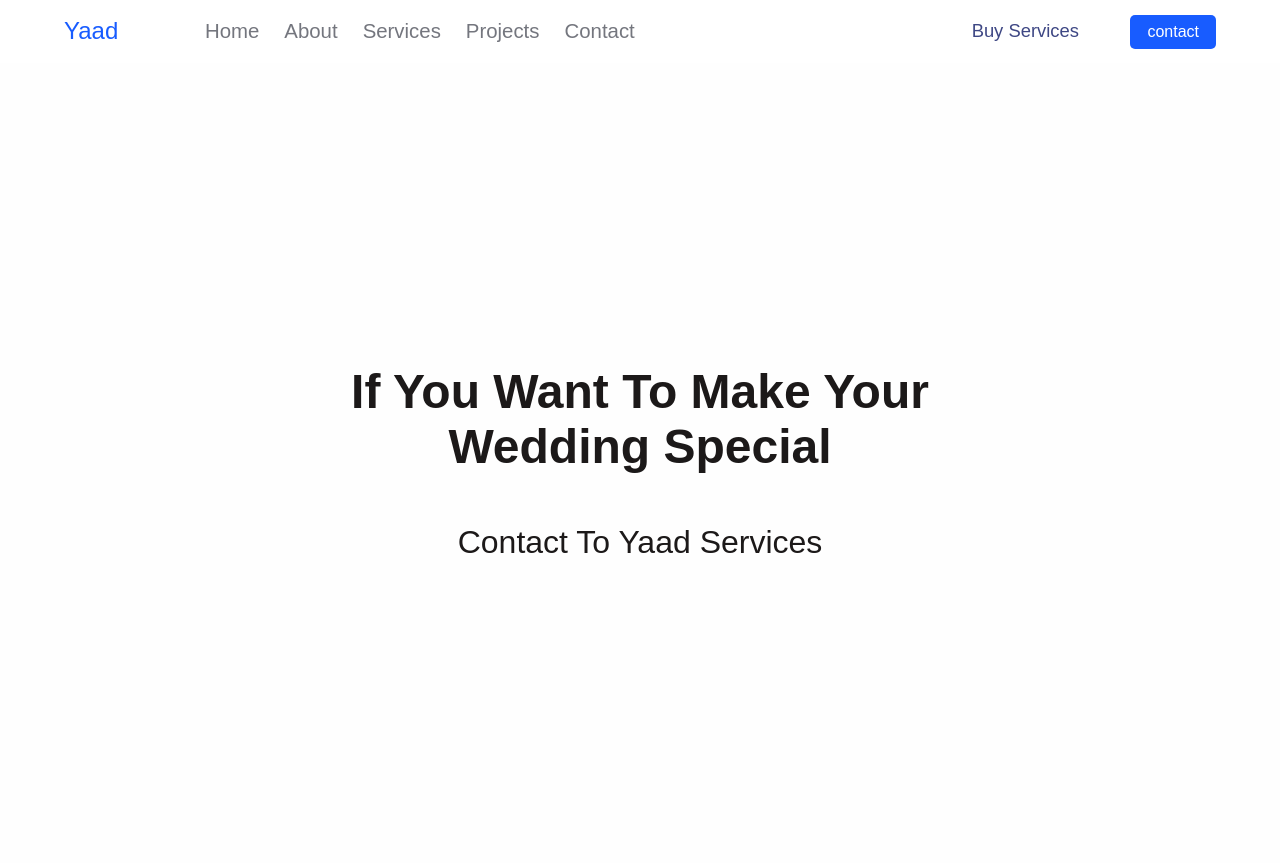
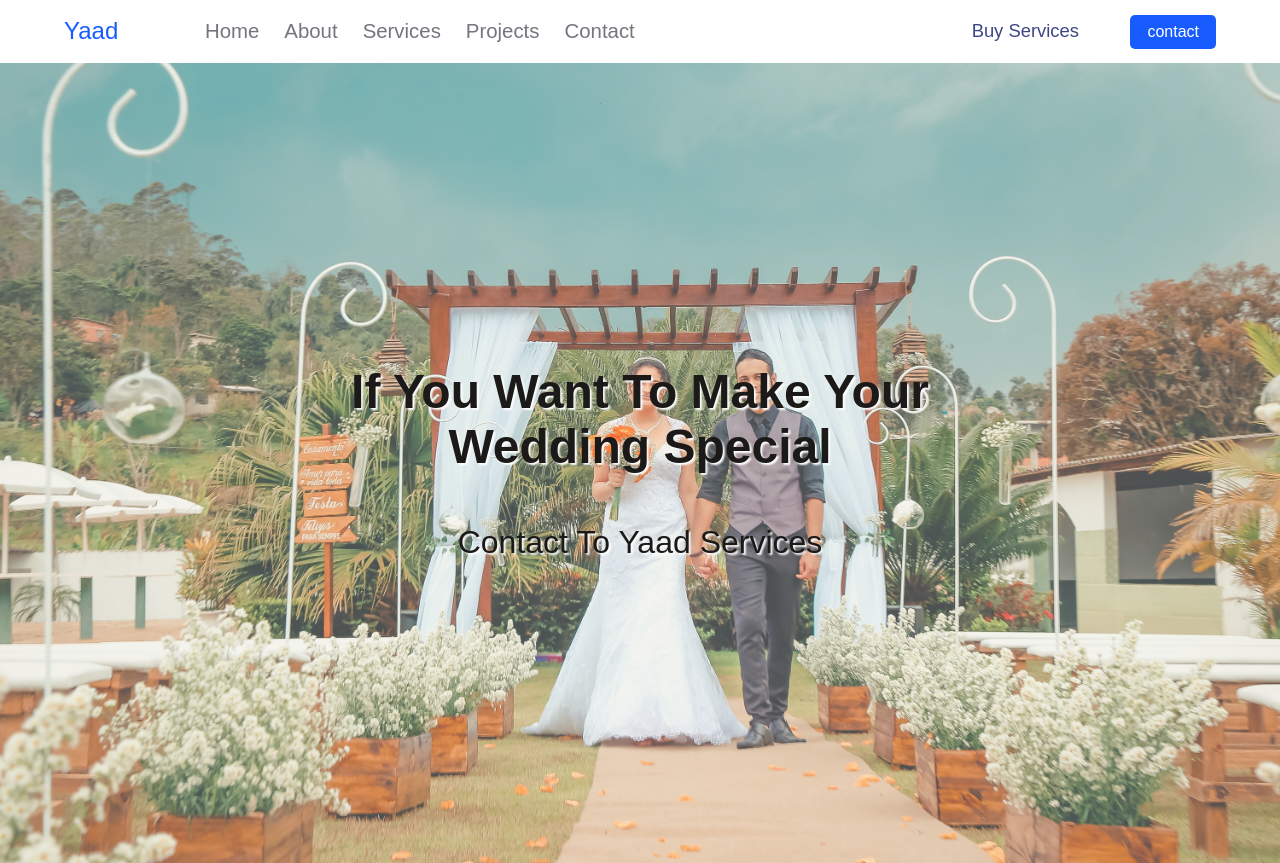
Before and after one commit to Chanchal82/caterin, a plain HTML site: page contact.html in a window 1280 px wide. Shown: the top 863 px of the page. Drawn offline with nearby package versions, Linux system fonts and the light colour scheme; no server answers.

Commit message:
Update contact.css

```diff
--- a/contact.css
+++ b/contact.css
@@ -145,8 +145,8 @@ nav #button {
     width:100%;
     height:100vh;
     background: linear-gradient(rgba(250,250,250, 0.2),
-rgba(250,250,250, 0.2)), url('./images/pexels-sergio-souza-1779416.jpg');
-   /* background-image:url("/images/pexels-sergio-souza-1779416.jpg"); */
+rgba(250,250,250, 0.2)), url('/pexels-sergio-souza-1779416.jpg');
+   /* background-image:url("/pexels-sergio-souza-1779416.jpg"); */
    background-size: cover;
    background-repeat: no-repeat;
    display: flex;
@@ -158,7 +158,7 @@ rgba(250,250,250, 0.2)), url('./images/pexels-sergio-souza-1779416.jpg');
 }
 /* .main::before{
     content: "";
-    background-image:url("/images/pexels-sergio-souza-1779416.jpg");
+    background-image:url("/pexels-sergio-souza-1779416.jpg");
       background-size: cover;
       background-repeat: no-repeat;
       background-position: center;
```
